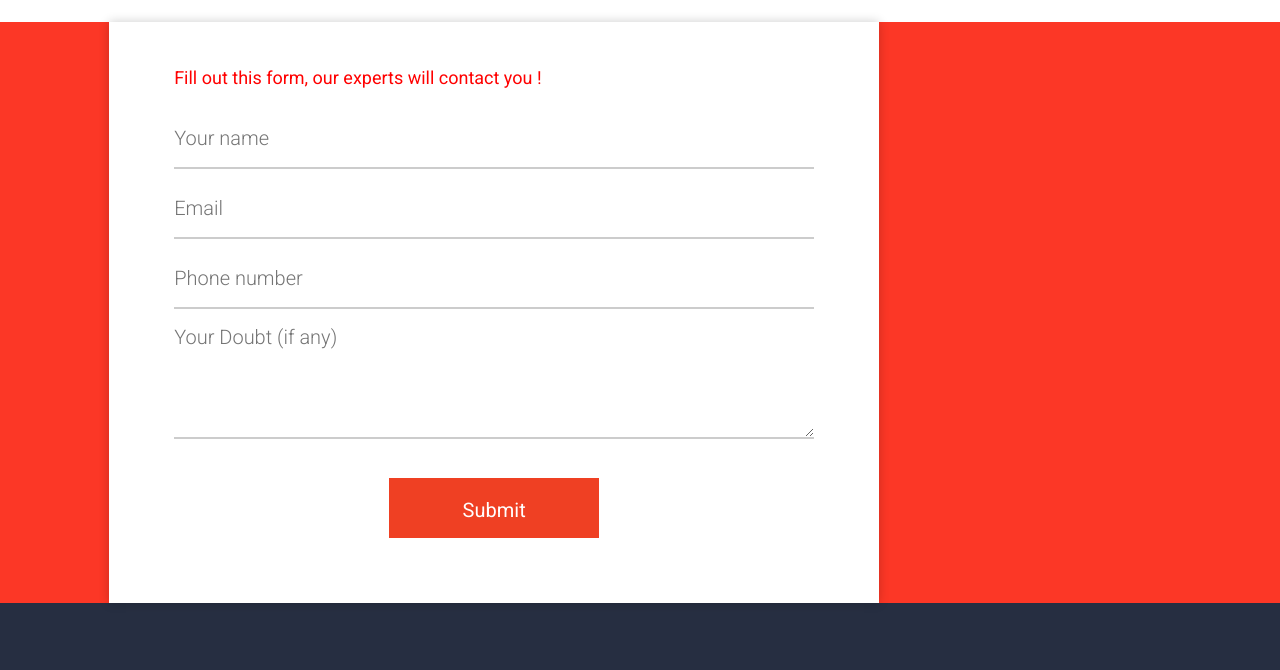
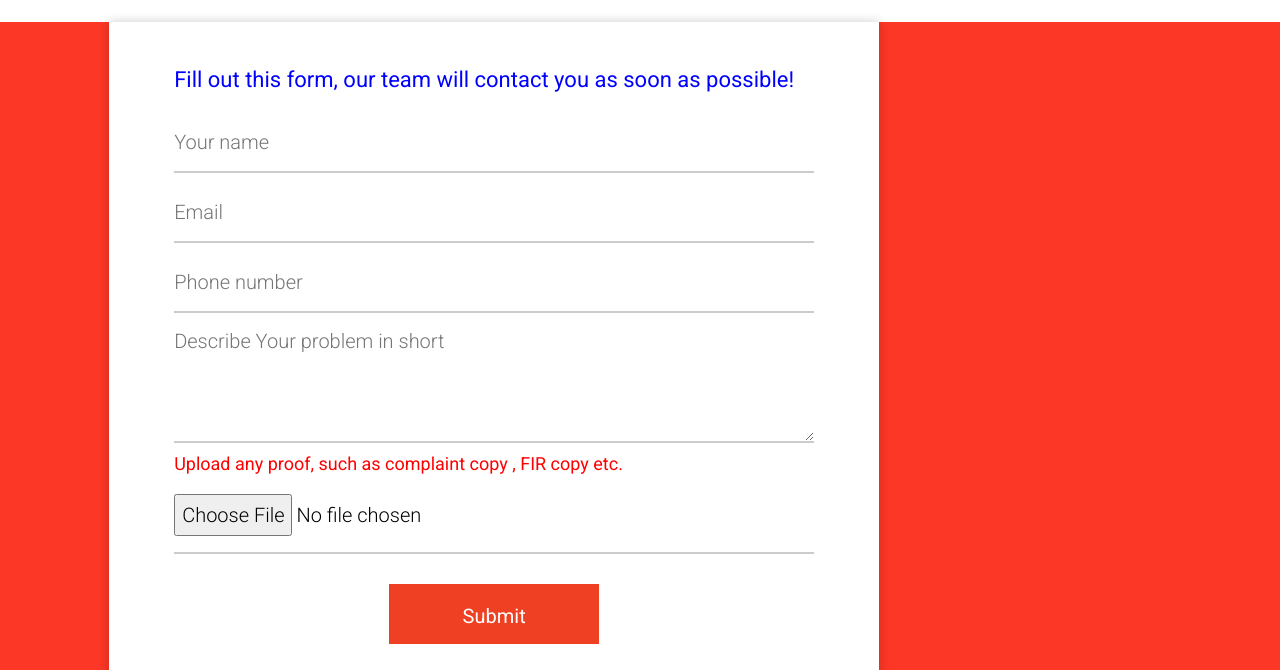
Before and after one commit to prasoonjain006/Self_Defense, a plain HTML site: page help.html in a window 1280 px wide. Shown: the part 106-776 px from the top of the page. Drawn offline with Linux system fonts and the light colour scheme.

Commit message:
add help page

```diff
--- a/talk.html
+++ b/help.html
@@ -74,7 +74,7 @@
                         <div class="row">
                            <div class="col-sm-12 col-md-12 offset-lg-1">
                               <div class="full contact_form">
-                                  <h3 style="color: red;" >Fill out this form, our experts will contact you !</h3>
+                                  <h2 style="color:blue;" >Fill out this form, our team will contact you as soon as possible!</h2>
                                  <form class="contact_form_inner" action="#">
                                     <fieldset>
                                        <div class="field">
@@ -87,7 +87,11 @@
                                           <input type="text" name="phone_no" placeholder="Phone number" />
                                        </div>
                                        <div class="field">
-                                          <textarea placeholder="Your Doubt (if any)"></textarea>
+                                          <textarea placeholder="Describe Your problem in short"></textarea>
+                                       </div>
+                                       <h3  style="color:red;" >Upload any proof, such as complaint copy , FIR copy etc. </h3>
+                                       <div class="field">
+                                           <input type="file" name="file">
                                        </div>
                                        <div class="field center">
                                           <button class="margin-top_30">Submit</button>
```
Also changed, not shown: index.html (+2 -2 lines).
